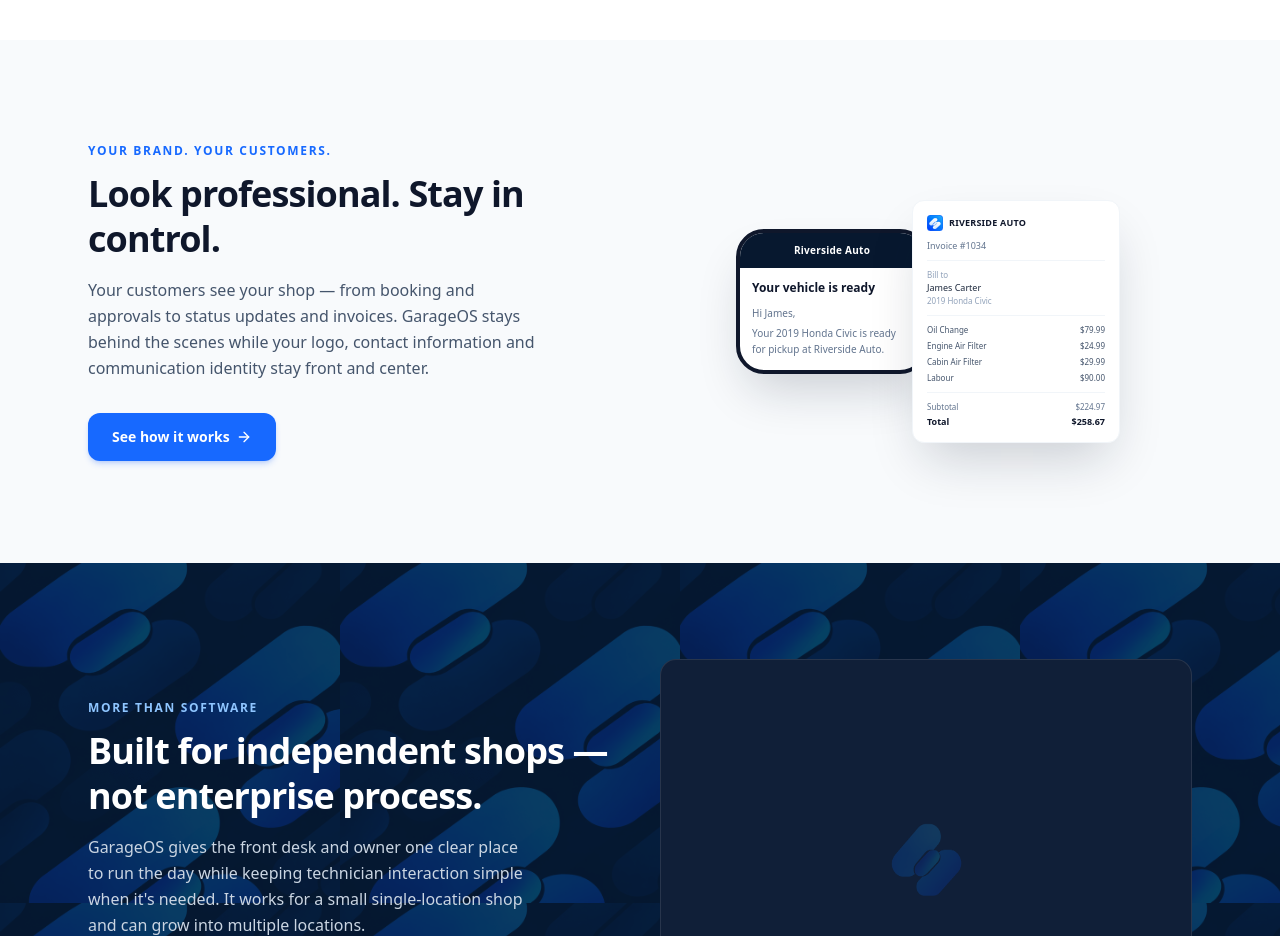
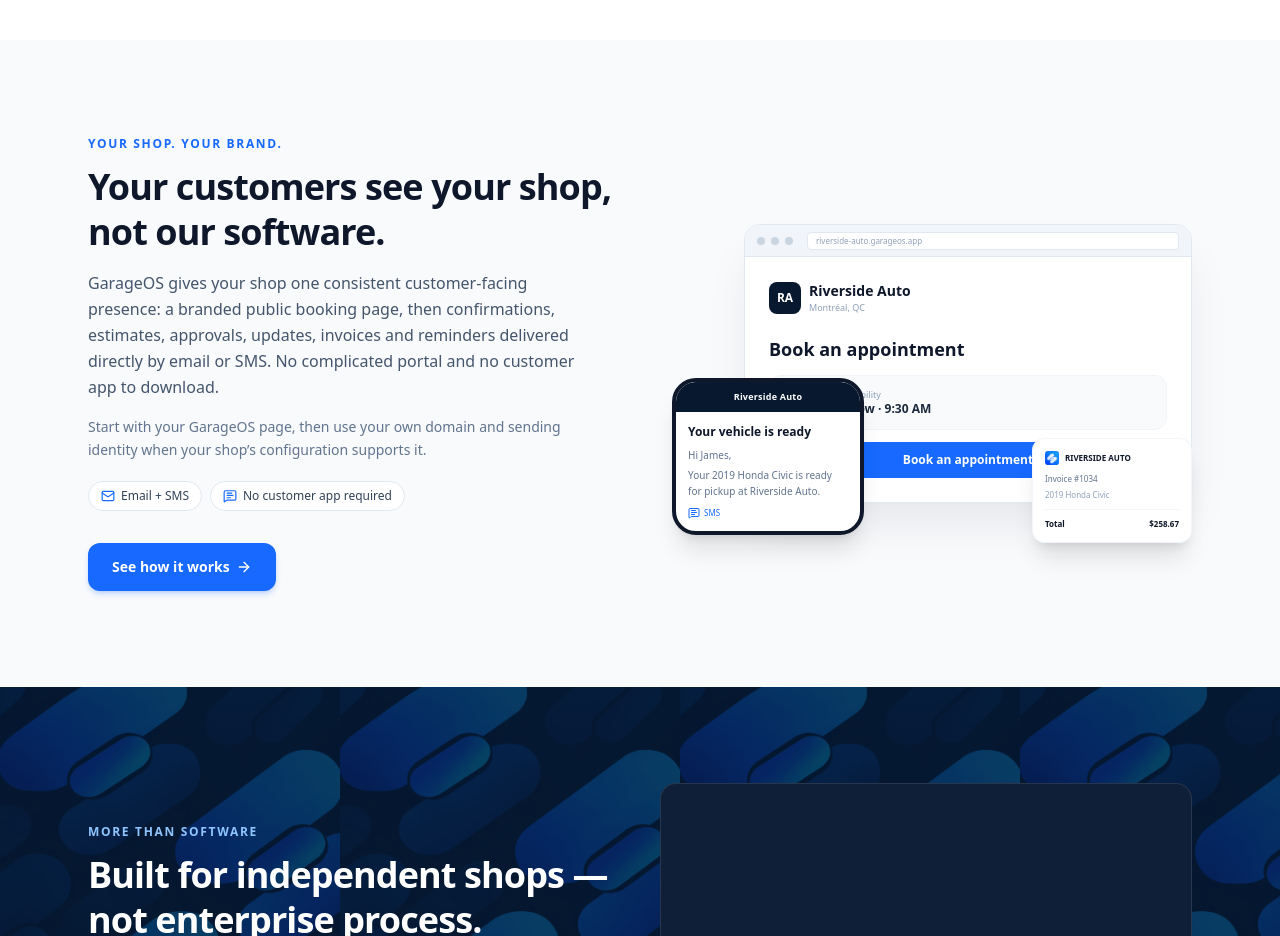
Before and after one commit to MitchellCastellanos/GarageOS, a Next.js app: page / in a window 1280 px wide. Shown: the part 2580-3516 px from the top of the page. Built offline with nearby package versions, Linux system fonts and the light colour scheme; no server answers.

Commit message:
marketing: show customer-facing shop identity

```diff
--- a/src/components/marketing/BrandControlSection.tsx
+++ b/src/components/marketing/BrandControlSection.tsx
@@ -1,80 +1,75 @@
 "use client";
 
 import Link from "next/link";
-import { ArrowRight } from "lucide-react";
+import { ArrowRight, CalendarDays, Mail, MessageSquareText } from "lucide-react";
 import { useMarketingLocale } from "@/components/marketing/MarketingLocaleProvider";
 import { GarageOSAppIcon } from "@/components/marketing/GarageOSLogo";
 
 export function BrandControlSection() {
-  const { t } = useMarketingLocale();
+  const { t, locale } = useMarketingLocale();
   const { phone, invoice } = t.brandControl;
+  const copy = locale === "fr"
+    ? {
+        eyebrow: "Votre atelier. Votre marque.",
+        heading: "Vos clients voient votre atelier, pas notre logiciel.",
+        description: "GarageOS donne à votre atelier une présence client cohérente : une page publique de réservation à votre image, puis des confirmations, estimations, approbations, mises à jour, factures et rappels envoyés directement par courriel ou SMS. Aucun portail compliqué ni application à faire télécharger à vos clients.",
+        domain: "Commencez avec votre page GarageOS et utilisez votre propre domaine et identité d’envoi lorsque votre configuration le permet.",
+        booking: "Réserver un rendez-vous",
+        available: "Prochaine disponibilité",
+        noApp: "Aucune application client requise",
+        direct: "Courriel + SMS",
+      }
+    : {
+        eyebrow: "Your shop. Your brand.",
+        heading: "Your customers see your shop, not our software.",
+        description: "GarageOS gives your shop one consistent customer-facing presence: a branded public booking page, then confirmations, estimates, approvals, updates, invoices and reminders delivered directly by email or SMS. No complicated portal and no customer app to download.",
+        domain: "Start with your GarageOS page, then use your own domain and sending identity when your shop’s configuration supports it.",
+        booking: "Book an appointment",
+        available: "Next availability",
+        noApp: "No customer app required",
+        direct: "Email + SMS",
+      };
 
   return (
     <section className="bg-slate-50">
       <div className="max-w-6xl mx-auto px-4 sm:px-6 py-16 sm:py-24">
         <div className="grid lg:grid-cols-2 gap-12 items-center">
           <div>
-            <p className="text-xs font-semibold uppercase tracking-[0.14em] text-brand-blue mb-3">
-              {t.brandControl.eyebrow}
-            </p>
-            <h2 className="text-3xl sm:text-4xl font-bold tracking-tight text-slate-900 leading-tight">
-              {t.brandControl.heading}
-            </h2>
-            <p className="mt-4 text-slate-600 leading-relaxed max-w-md">{t.brandControl.description}</p>
-            <Link
-              href="/features#branding"
-              className="mt-8 inline-flex items-center gap-1.5 bg-brand-blue hover:bg-brand-blue-dark text-white font-semibold text-sm px-6 py-3.5 rounded-xl transition-colors shadow-md shadow-blue-600/20"
-            >
-              {t.brandControl.cta}
-              <ArrowRight className="w-4 h-4" />
+            <p className="text-xs font-semibold uppercase tracking-[0.14em] text-brand-blue mb-3">{copy.eyebrow}</p>
+            <h2 className="text-3xl sm:text-4xl font-bold tracking-tight text-slate-900 leading-tight">{copy.heading}</h2>
+            <p className="mt-4 text-slate-600 leading-relaxed max-w-lg">{copy.description}</p>
+            <p className="mt-4 text-sm text-slate-500 leading-relaxed max-w-lg">{copy.domain}</p>
+            <div className="mt-5 flex flex-wrap gap-2">
+              <span className="inline-flex items-center gap-1.5 rounded-full bg-white border border-slate-200 px-3 py-1.5 text-xs font-medium text-slate-700"><Mail className="w-3.5 h-3.5 text-brand-blue" />{copy.direct}</span>
+              <span className="inline-flex items-center gap-1.5 rounded-full bg-white border border-slate-200 px-3 py-1.5 text-xs font-medium text-slate-700"><MessageSquareText className="w-3.5 h-3.5 text-brand-blue" />{copy.noApp}</span>
+            </div>
+            <Link href="/features#branding" className="mt-8 inline-flex items-center gap-1.5 bg-brand-blue hover:bg-brand-blue-dark text-white font-semibold text-sm px-6 py-3.5 rounded-xl transition-colors shadow-md shadow-blue-600/20">
+              {t.brandControl.cta}<ArrowRight className="w-4 h-4" />
             </Link>
           </div>
 
-          <div className="relative flex items-center justify-center gap-4 sm:gap-6 py-6">
-            {/* Phone confirmation mockup */}
-            <div className="w-40 sm:w-48 shrink-0 rounded-[1.75rem] border-4 border-slate-900 bg-white shadow-2xl shadow-slate-900/20 overflow-hidden">
-              <div className="bg-brand-navy text-white text-center py-2.5">
-                <p className="text-[10px] font-semibold tracking-wide">{phone.shopName}</p>
+          <div className="relative py-6">
+            <div className="rounded-2xl border border-slate-200 bg-white shadow-2xl shadow-slate-900/10 overflow-hidden max-w-md mx-auto lg:mr-0">
+              <div className="h-8 bg-slate-100 border-b border-slate-200 flex items-center gap-1.5 px-3">
+                <span className="w-2 h-2 rounded-full bg-slate-300" /><span className="w-2 h-2 rounded-full bg-slate-300" /><span className="w-2 h-2 rounded-full bg-slate-300" />
+                <div className="ml-2 flex-1 rounded bg-white border border-slate-200 px-2 py-0.5 text-[8px] text-slate-400">riverside-auto.garageos.app</div>
               </div>
-              <div className="p-3">
-                <p className="text-xs font-semibold text-slate-900 leading-snug">{phone.title}</p>
-                <p className="text-[10px] text-slate-500 mt-2 leading-relaxed">{phone.greeting}</p>
-                <p className="text-[10px] text-slate-500 mt-1 leading-relaxed">{phone.body}</p>
+              <div className="p-5 sm:p-6">
+                <div className="flex items-center gap-2"><div className="w-8 h-8 rounded-lg bg-brand-navy text-white flex items-center justify-center text-xs font-bold">RA</div><div><p className="text-sm font-bold text-slate-900">Riverside Auto</p><p className="text-[9px] text-slate-400">Montréal, QC</p></div></div>
+                <h3 className="mt-5 text-lg font-bold text-slate-900">{copy.booking}</h3>
+                <div className="mt-3 rounded-xl border border-slate-100 bg-slate-50 p-3 flex items-center gap-3"><CalendarDays className="w-5 h-5 text-brand-blue" /><div><p className="text-[9px] text-slate-400">{copy.available}</p><p className="text-xs font-semibold text-slate-800">Tomorrow · 9:30 AM</p></div></div>
+                <button type="button" className="mt-3 w-full rounded-lg bg-brand-blue text-white text-xs font-semibold py-2.5">{copy.booking}</button>
               </div>
             </div>
 
-            {/* Invoice mockup */}
-            <div className="w-32 sm:w-52 shrink-0 -ml-8 sm:-ml-10 mt-10 rounded-xl bg-white shadow-2xl shadow-slate-900/20 border border-slate-100 p-3.5">
-              <div className="flex items-center gap-1.5">
-                <GarageOSAppIcon className="w-4 h-4" />
-                <p className="text-[9px] font-bold tracking-wide text-slate-900">{invoice.shopName}</p>
-              </div>
-              <div className="flex items-center justify-between mt-2 text-[9px] text-slate-500">
-                <span>{invoice.invoiceLabel}</span>
-              </div>
-              <div className="mt-2 pt-2 border-t border-slate-100">
-                <p className="text-[8px] text-slate-400">{invoice.billTo}</p>
-                <p className="text-[9px] font-medium text-slate-800">{invoice.client}</p>
-                <p className="text-[8px] text-slate-400">{invoice.vehicleLabel}</p>
-              </div>
-              <div className="mt-2 pt-2 border-t border-slate-100 space-y-1">
-                {invoice.items.map((item) => (
-                  <div key={item.label} className="flex items-center justify-between text-[8px] text-slate-600">
-                    <span className="truncate pr-1">{item.label}</span>
-                    <span className="shrink-0">{item.price}</span>
-                  </div>
-                ))}
-              </div>
-              <div className="mt-2 pt-2 border-t border-slate-100 space-y-0.5">
-                <div className="flex items-center justify-between text-[8px] text-slate-500">
-                  <span>Subtotal</span>
-                  <span>{invoice.subtotal}</span>
-                </div>
-                <div className="flex items-center justify-between text-[9px] font-semibold text-slate-900">
-                  <span>Total</span>
-                  <span>{invoice.total}</span>
-                </div>
-              </div>
+            <div className="absolute -bottom-2 left-0 sm:left-2 w-40 sm:w-48 rounded-[1.5rem] border-4 border-slate-900 bg-white shadow-xl overflow-hidden">
+              <div className="bg-brand-navy text-white text-center py-2"><p className="text-[9px] font-semibold tracking-wide">{phone.shopName}</p></div>
+              <div className="p-3"><p className="text-xs font-semibold text-slate-900">{phone.title}</p><p className="text-[10px] text-slate-500 mt-2">{phone.greeting}</p><p className="text-[10px] text-slate-500 mt-1 leading-relaxed">{phone.body}</p><div className="mt-2 flex items-center gap-1 text-[8px] font-medium text-brand-blue"><MessageSquareText className="w-3 h-3" /> SMS</div></div>
+            </div>
+
+            <div className="absolute -bottom-4 right-0 w-28 sm:w-40 rounded-xl bg-white shadow-xl border border-slate-100 p-3 hidden sm:block">
+              <div className="flex items-center gap-1.5"><GarageOSAppIcon className="w-3.5 h-3.5" /><p className="text-[8px] font-bold text-slate-900">{invoice.shopName}</p></div>
+              <p className="mt-2 text-[8px] text-slate-500">{invoice.invoiceLabel}</p><p className="mt-1 text-[8px] text-slate-400">{invoice.vehicleLabel}</p><div className="mt-2 pt-2 border-t border-slate-100 flex justify-between text-[8px] font-semibold"><span>Total</span><span>{invoice.total}</span></div>
             </div>
           </div>
         </div>
```
